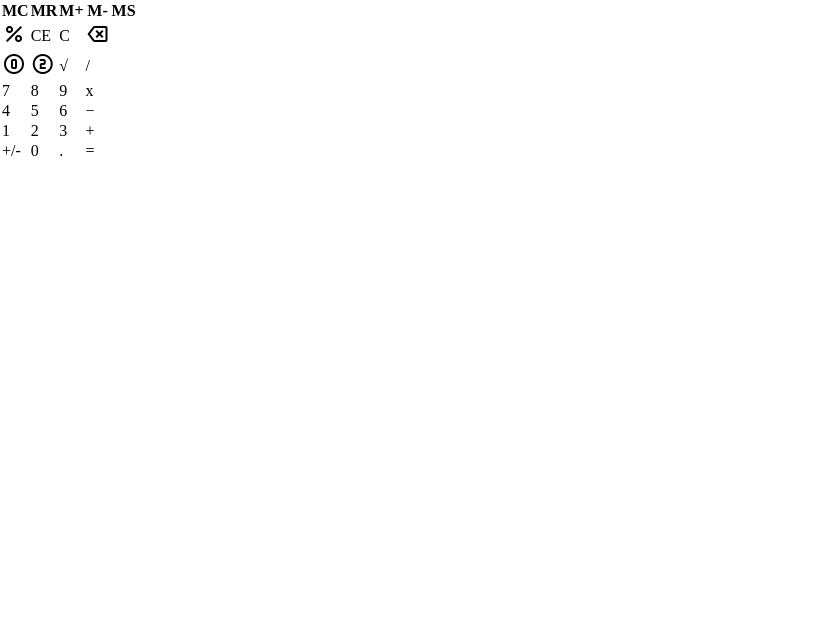
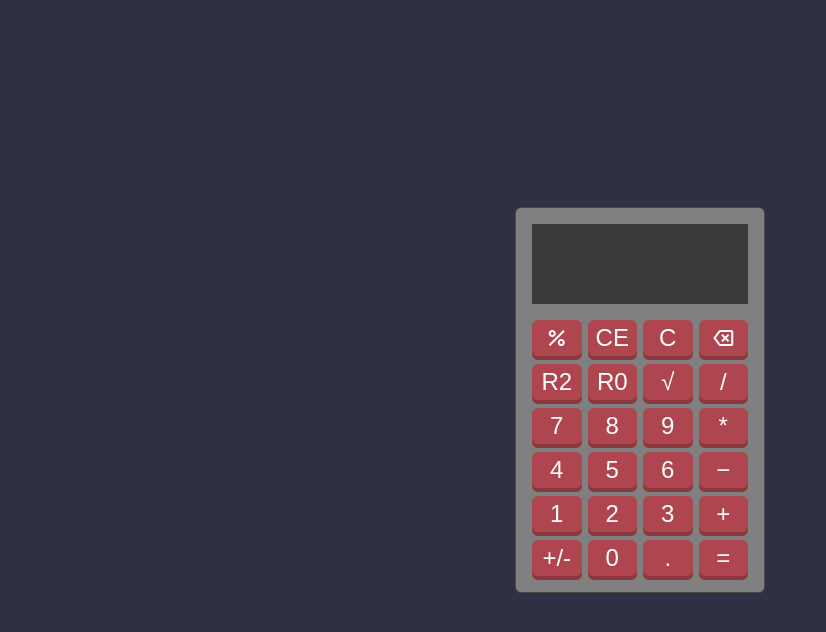
Before and after one commit to Danibias/Calculator, a plain HTML site: page index.html in a window 1280 px wide. Shown: the whole page, without its empty margins (0-826 px from the left). Drawn offline with nearby package versions, Linux system fonts and the light colour scheme.

Commit message:
Ui first steps done!

```diff
--- a/index.html
+++ b/index.html
@@ -5,65 +5,51 @@
     <meta name="viewport" content="width=device-width, initial-scale=1.0">
     <title>Calculator</title>
     <link rel="stylesheet" href="style.css">
-    <link href="https://fonts.googleapis.com/css2?family=Material+Symbols+Outlined&icon_names=backspace,counter_0,counter_2,percent" rel="stylesheet" />
+    <link href="https://fonts.googleapis.com/css2?family=Material+Symbols+Outlined&icon_names=backspace,percent" rel="stylesheet" />
 
 <body>
-    <section>
-        <main>
-            <div class="calculator">
-                <div class="display"></div>
-                <table>
-                    <thead class="memory-function">
-                        <th class="memory-button">MC</th>
-                        <th class="memory-button">MR</th>
-                        <th class="memory-button">M+</th>
-                        <th class="memory-button">M-</th>
-                        <th class="memory-button">MS</th>
-                    </thead>
-                    <tbody>
-                        <tr class="first-row">
-                            <td><span class="material-symbols-outlined">percent</span></td>
-                            <td class="clear-button">CE</td>
-                            <td class="clear-button">C</td>
-                            <td><span class="material-symbols-outlined">backspace</span></td>
-                        </tr>
-                        <tr class="second-row">
-                            <td><span class="material-symbols-outlined">counter_0</span></td>
-                            <td><span class="material-symbols-outlined">counter_2</span></td>
-                            <td class="operators">&radic;</td>
-                            <td class="operators">/</td>
-                        </tr>
-                        <tr class="third-row">
-                            <td class="numbers">7</td>
-                            <td class="numbers">8</td>
-                            <td class="numbers">9</td>
-                            <td class="operators">x</td>
-                        </tr>
-                        <tr class="fourth-row">
-                            <td class="numbers">4</td>
-                            <td class="numbers">5</td>
-                            <td class="numbers">6</td>
-                            <td class="operators">&minus;</td>
-                        </tr>
-                        <tr class="fifth-row">
-                            <td class="numbers">1</td>
-                            <td class="numbers">2</td>
-                            <td class="numbers">3</td>
-                            <td class="operators">+</td>
-                        </tr>
-                        <tr class="sixth-row">
-                            <td class="operators">+/-</td>
-                            <td class="numbers">0</td>
-                            <td class="operators">.</td>
-                            <td class="operators">=</td>
-                        </tr>
-                    </tbody>
-                </table>
+    <section class="canvas">
+        <div class="calculator">
+            <div class="display"></div>
+            <div class="calc-body">
+                <div class="row">
+                    <div class="button"><span class="material-symbols-outlined">percent</span></div>
+                    <div class="button">CE</div>
+                    <div class="button">C</div>
+                    <div class="button"><span class="material-symbols-outlined">backspace</span></div>
+                </div>
+                <div class="row">
+                    <div class="button">R2</div>
+                    <div class="button">R0</div>
+                    <div class="button">&radic;</div>
+                    <div class="button">/</div>
+                </div>
+                <div class="row">
+                    <div class="button">7</div>
+                    <div class="button">8</div>
+                    <div class="button">9</div>
+                    <div class="button">*</div>
+                </div>
+                <div class="row">
+                    <div class="button">4</div>
+                    <div class="button">5</div>
+                    <div class="button">6</div>
+                    <div class="button">&minus;</div>
+                </div>
+                <div class="row">
+                    <div class="button">1</div>
+                    <div class="button">2</div>
+                    <div class="button">3</div>
+                    <div class="button">+</div>
+                </div>
+                <div class="row">
+                    <div class="button">+/-</div>
+                    <div class="button">0</div>
+                    <div class="button">.</div>
+                    <div class="button">=</div>
+                </div>
             </div>
-        </main>
-    </section>
-
-
+        </div>
 
     <script src="script.js"></script>
 </body>
--- a/style.css
+++ b/style.css
@@ -5,3 +5,68 @@
     padding: 0;
     box-sizing: border-box;
 }
+
+.canvas {
+    height: 100vh;
+    width: 100vw;
+    background-color: rgb(48, 48, 68);
+    display: flex;
+    justify-content: center;
+    align-items: center;
+}
+
+.calculator {
+    display: flex;
+    flex-direction: column;
+    border: 1px solid rgb(71, 71, 71);
+    border-radius: 6px;
+    padding: 1rem;
+    background-color: grey;
+    width: 250px;
+}
+
+.display {
+    width: 100%;
+    height: 80px;
+    background-color: rgb(58, 57, 57);
+    margin-bottom: 1rem;
+}
+
+.calc-body {
+    width: 100%;
+    height: 100%;
+    display: flex;
+    flex-direction: column;
+    gap: 8px;
+}
+
+.row {
+    display: flex;
+    flex-direction: row;
+    flex: 1;
+    justify-content: space-between;
+    justify-items: center;
+    gap: 6px;
+
+}
+
+.button {
+    width: 100%;
+    border-radius: 6px;
+    padding: 4px;
+    font-size: 24px;
+    font-family: Arial, Helvetica, sans-serif;
+    outline: none;
+    cursor: pointer;
+    color: white;
+    background-color: #af464f;
+    box-shadow: 0 4px #8b373e;
+    display: flex;
+    justify-content: center;
+    align-items: center;
+}
+
+.button:active {
+    box-shadow: none;
+    transform: translateY(4px);
+}
```
